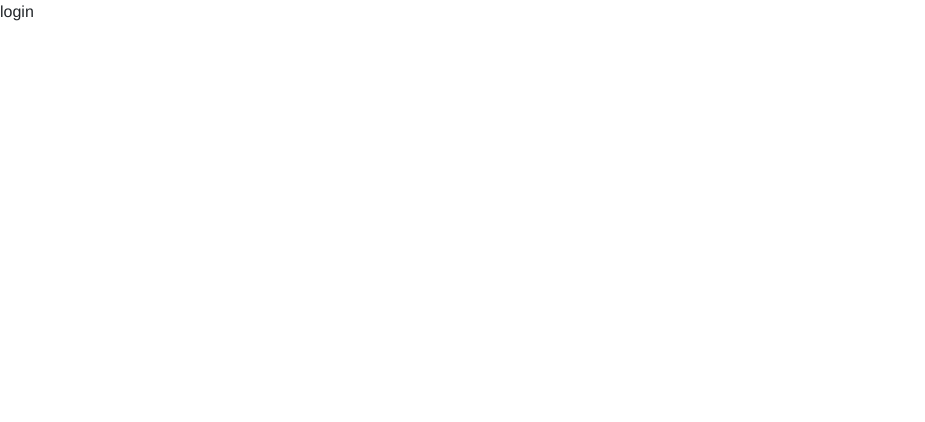
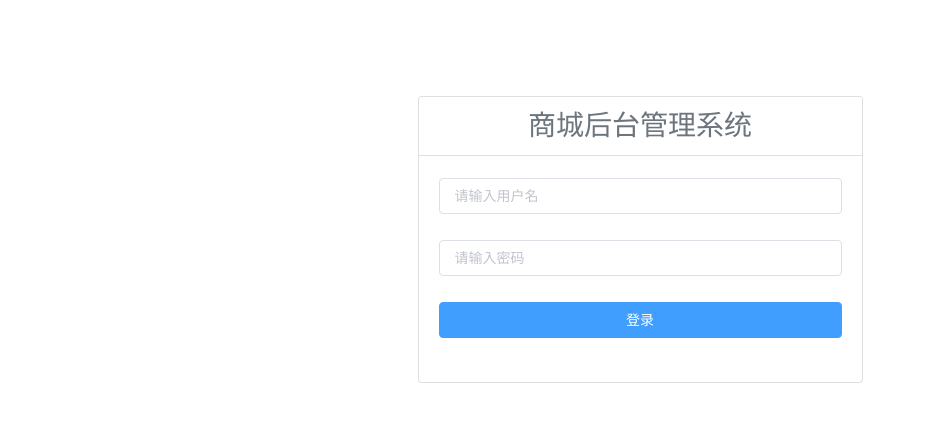
Before and after one commit to MrZHLF/vue-shopping-admin, a Vue app: page /#/login in a window 1280 px wide. Shown: the top 422 px of the page, without its empty margins (0-925 px from the left). Built offline with nearby package versions, Linux system fonts and the light colour scheme.

Commit message:
整体布局

```diff
--- a/src/App.vue
+++ b/src/App.vue
@@ -6,14 +6,26 @@
 
 <script>
 export default {
-  name: "app",
-};
+  name: 'app',
+}
 </script>
 
 <style>
-#app {
-  font-family: "Avenir", Helvetica, Arial, sans-serif;
-  -webkit-font-smoothing: antialiased;
-  -moz-osx-font-smoothing: grayscale;
+::-webkit-scrollbar-track {
+  background: rgba(0, 0, 0, 0.1);
+  border-radius: 0;
+}
+
+::-webkit-scrollbar {
+  -webkit-appearance: none;
+  width: 10px;
+  height: 10px;
+}
+
+::-webkit-scrollbar-thumb {
+  cursor: pointer;
+  border-radius: 5px;
+  background: rgba(0, 0, 0, 0.25);
+  transition: color 0.2s ease;
 }
 </style>
--- a/src/common/config/router.js
+++ b/src/common/config/router.js
@@ -1,27 +1,83 @@
-let routers = [{
-    path: "/",
-    name: "layout",
+/**
+ * 规则：
+ * 一、例如：index/index，shop/index以index结尾的，path和name默认去除index
+ * 二、例如：shop/list，默认生成name为shop_list（如果结尾为index，例如shop/index则是shop）
+ * 三、填写后不会自动生成
+ * **/
+let routes = [
+  {
+    path: '/',
+    name: 'layout',
     redirect: {
-      name: "index"
+      name: 'index',
     },
-    component: () => import("../../views/layout.vue"),
-    children: [{
-      path: "/index",
-      name: "index",
-      component: () => import("../../views/index/index.vue")
-    }]
+    // component: () => import("../../views/layout.vue"),
+    component: 'layout',
+    children: [
+      {
+        // path: "/index",
+        // name: "index",
+        // component: () => import("../../views/index/index.vue")
+        component: 'index/index',
+      },
+      {
+        component: 'shop/goods/list',
+      },
+    ],
   },
   {
-    path: "/login",
-    name: "login",
-    component: () => import("../../views/login/index.vue")
+    // path: "/login",
+    // name: "login",
+    // component: () => import("../../views/login/index.vue")
+    component: 'login/index',
   },
   {
-    path: "*",
+    path: '*',
     redirect: {
-      name: "index"
+      name: 'index',
     },
+  },
+]
+
+// 获取路由信息方法
+let getRoutes = function() {
+  // 自动生成路由
+  createRoute(routes)
+  return routes
+}
+// 自动生成路由
+function createRoute(arr) {
+  for (let i = 0; i < arr.length; i++) {
+    if (!arr[i].component) return
+    // 去除index
+    let val = getValue(arr[i].component)
+    // 生成name
+    arr[i].name = arr[i].name || val.replace(/\//g, '_')
+    //生成path
+    arr[i].path = arr[i].path || `/${val}`
+    // 自动生成component
+    let componentFun = import(`../../views/${arr[i].component}.vue`)
+    arr[i].component = () => componentFun
+    if (arr[i].children && arr[i].children.length > 0) {
+      //判断是否有二级路由，通过递归再次调用
+      createRoute(arr[i].children)
+    }
   }
-];
+}
 
-export default routers;
+// 去除index
+
+function getValue(str) {
+  // str = login/login
+  //获取最后一个/索引
+  let index = str.lastIndexOf('/')
+  // 获取最后一个/后面的值
+  let val = str.substring(index + 1, str.length)
+  //判断是不是index结尾
+  if (val === 'index') {
+    return str.substring(index, -1)
+  }
+  return str
+}
+
+export default getRoutes()
--- a/src/views/layout.vue
+++ b/src/views/layout.vue
@@ -1,12 +1,68 @@
 <template>
-	<div>
-		5555
-		<router-view></router-view>
-	</div>
+  <div>
+    <el-container class="main">
+      <el-header style="background:#545c64"
+        ><el-menu
+          class="d-flex align-items-center"
+          :default-active="navBarIndex"
+          mode="horizontal"
+          @select="handleSelect"
+          background-color="#545c64"
+          text-color="#fff"
+          active-text-color="#ffd04b"
+        >
+          <a class="h5 text-light mb-0 mr-auto">UNI-ADMIN</a>
+          <el-menu-item index="1">首页</el-menu-item>
+          <el-menu-item index="2">商品</el-menu-item>
+          <el-menu-item index="3">订单</el-menu-item>
+          <el-menu-item index="4">会员</el-menu-item>
+          <el-menu-item index="5">设置</el-menu-item>
+          <el-submenu index="100">
+            <template slot="title">
+              <el-avatar
+                size="small"
+                src="https://cube.elemecdn.com/9/c2/f0ee8a3c7c9638a54940382568c9dpng.png"
+              ></el-avatar>
+              summer</template
+            >
+            <el-menu-item index="100-1">修改</el-menu-item>
+            <el-menu-item index="100-2">退出</el-menu-item>
+          </el-submenu>
+        </el-menu>
+      </el-header>
+      <el-container style="height:100%;padding-bottom:60px">
+        <el-aside width="200px">
+          <li v-for="i in 100" :key="i">{{ i }}</li>
+        </el-aside>
+        <el-main>Main</el-main>
+      </el-container>
+    </el-container>
+    <!-- <router-view></router-view> -->
+  </div>
 </template>
 
 <script>
+export default {
+  data() {
+    return {
+      navBarIndex: '1',
+    }
+  },
+  methods: {
+    handleSelect(key, keyPath) {
+      console.log(key, keyPath)
+    },
+  },
+}
 </script>
 
 <style>
+.main {
+  position: absolute;
+  top: 0;
+  right: 0;
+  left: 0;
+  bottom: 0;
+  overflow: hidden;
+}
 </style>
--- a/src/views/login/index.vue
+++ b/src/views/login/index.vue
@@ -1,12 +1,74 @@
 <template>
-	<div>login</div>
+  <div>
+    <div class="container">
+      <div class="row">
+        <div class="col-12 col-sm-9 col-md-7 col-lg-5 m-auto pt-5">
+          <div class="card mt-5">
+            <div class="card-header bg-white">
+              <h3 class="text-center mb-0 text-secondary">商城后台管理系统</h3>
+            </div>
+            <div class="card-body">
+              <el-form ref="ruleForm" :rules="rules" :model="form">
+                <el-form-item prop="username">
+                  <el-input
+                    v-model="form.username"
+                    size="medium"
+                    placeholder="请输入用户名"
+                  ></el-input>
+                </el-form-item>
+                <el-form-item prop="password">
+                  <el-input
+                    v-model="form.password"
+                    type="password"
+                    size="medium"
+                    placeholder="请输入密码"
+                  ></el-input>
+                </el-form-item>
+                <el-form-item>
+                  <el-button
+                    type="primary"
+                    size="medium"
+                    @click="onSubmit"
+                    class="w-100"
+                    >登录</el-button
+                  >
+                </el-form-item>
+              </el-form>
+            </div>
+          </div>
+        </div>
+      </div>
+    </div>
+  </div>
 </template>
 
 <script>
-	export default {
-		name:'login'
-	}
+export default {
+  name: 'login',
+  data() {
+    return {
+      form: {
+        username: '',
+        password: '',
+      },
+      rules: {
+        username: [
+          { required: true, message: '请输入用户名', trigger: 'blur' },
+        ],
+        password: [{ required: true, message: '请输入密码', trigger: 'blur' }],
+      },
+    }
+  },
+  methods: {
+    onSubmit() {
+      this.$refs.ruleForm.validate((valid) => {
+        if (!valid) return
+        //提交表单
+        this.$router.push('/')
+      })
+    },
+  },
+}
 </script>
 
-<style>
-</style>
+<style></style>
--- /dev/null
+++ b/src/views/shop/goods/list.vue
@@ -0,0 +1,13 @@
+<template>
+  <div>
+    商品列表
+  </div>
+</template>
+<script>
+export default {
+  name: "list",
+};
+</script>
+
+<style>
+</style>
```
